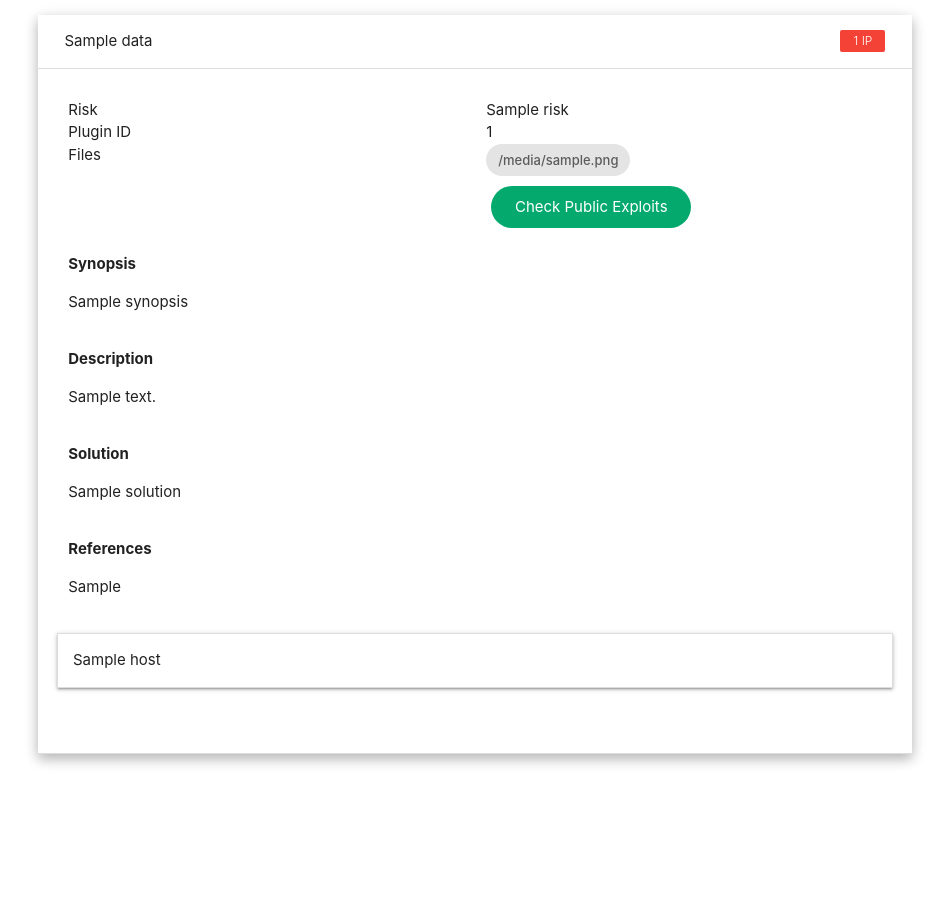
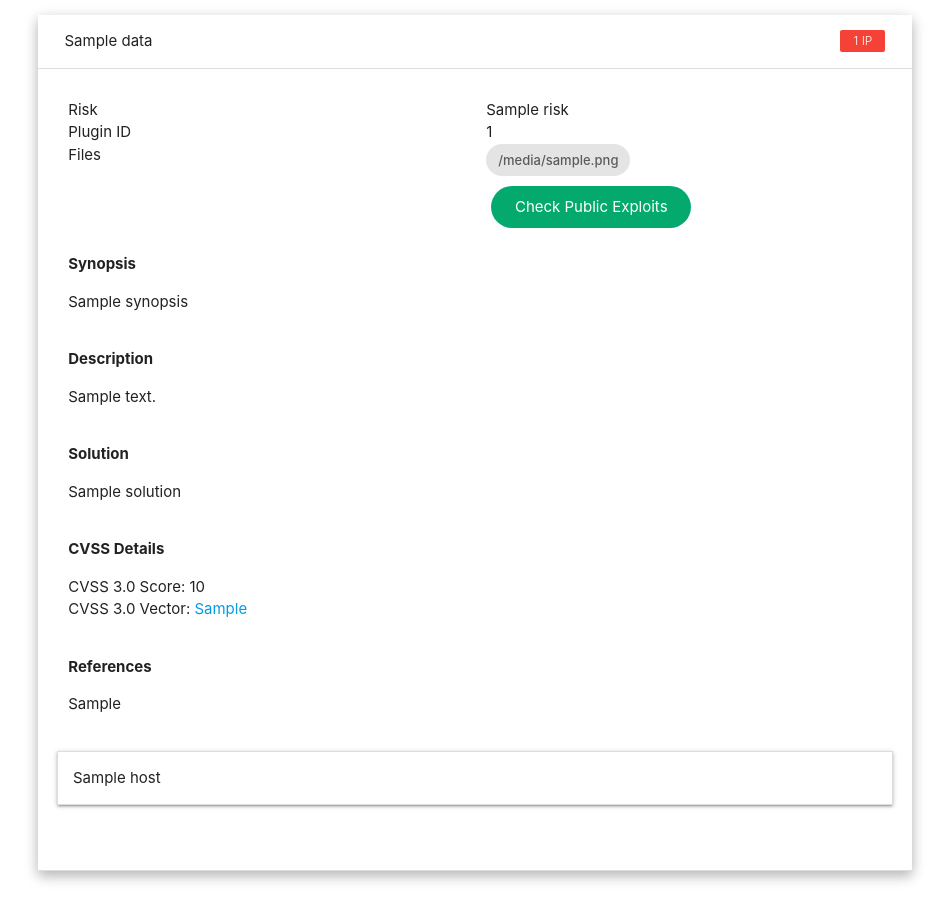
Before and after one commit to Ebryx/Nessus_Map, a Django app: template Nessus_Parser/templates/parsed_XML.html in a window 1280 px wide, after a click that opens the changed part. Shown: the part 153-1060 px from the top of the page, without its empty margins (165-1114 px from the left). Before the commit the page ends 918 px from the top, so only its background shows below. Run offline with Django 3.2, Linux system fonts and the light colour scheme; the template is opened without the code that fills it: most values are stand-ins (such as "Sample title", 1, 10 or a date in 2020); some libraries are stand-ins or nearby versions.

Commit message:
Include CVSS 3.0 score/vector in output

```diff
--- a/Nessus_Parser/templates/parsed_XML.html
+++ b/Nessus_Parser/templates/parsed_XML.html
@@ -145,6 +145,16 @@
                                             </pre>
                                         </div>
                                     </div>
+                                    <!-- CVSS 3 score/string -->
+                                    <div class="row">
+                                        <div class="col l12" style="font-weight: bold;">CVSS Details</div>
+                                        <div class="col l12">
+                                            <pre>
+                                                CVSS 3.0 Score: {{data.cvss3_base_score}}
+                                                CVSS 3.0 Vector: <a href="https://www.first.org/cvss/calculator/3.0#{{data.cvss3_vector}}" target="_blank">{{data.cvss3_vector}}</a>
+                                            </pre>
+                                        </div>
+                                    </div>
                                     <div class="row">
                                         <div class="col l12" style="font-weight: bold;">References</div>
                                         <div class="col l12">
```
Also changed, not shown: Nessus_Parser/views.py (+10 -0 lines).
